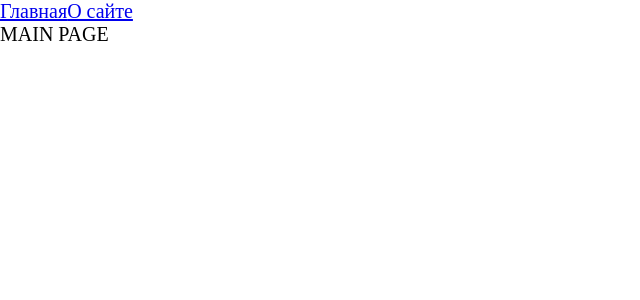
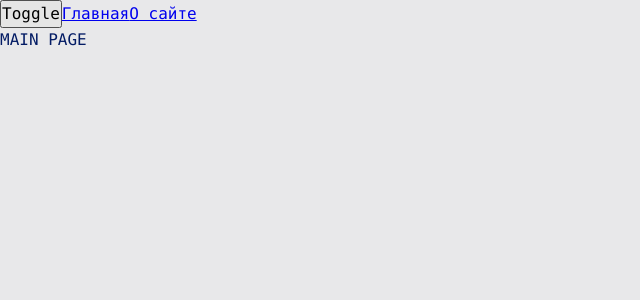
Before and after one commit to ezzEkzo/twitter, a React app: page / in a window 1280 px wide. Shown: the top 300 px of the page, without its empty margins (0-640 px from the left). Built offline with nearby package versions, Linux system fonts and the light colour scheme.

Commit message:
global styles, and Theme Context

```diff
--- a/src/App.tsx
+++ b/src/App.tsx
@@ -1,13 +1,21 @@
-import React from 'react';
+import React, {useContext, useState} from 'react';
 import  { Suspense } from 'react';
-import "./index.scss"
+import "./styles/index.scss"
 import {Link, Route, Routes} from "react-router-dom";
 import {AboutPageAsync} from "./pages/AboutPage/AboutPage.async";
 import {MainPageAsync} from "./pages/MianPage/MainPage.async";
+import {Theme, ThemeContext} from "./theme/ThemeContext";
+import {useTheme} from "./theme/useTheme";
+
+
 
 const App = () => {
+
+    const {theme, toggleTheme} = useTheme()
+
     return (
-        <div className={"app"}>
+        <div className={`app ${theme}`}>
+            <button onClick={toggleTheme}>Toggle</button>
             <Link to={'/'}>Главная</Link>
             <Link to={'/about'}>О сайте</Link>
             <Suspense fallback={"...Loading"}>
--- a/src/index.scss
+++ /dev/null
@@ -1,9 +0,0 @@
-* {
-  margin: 0;
-  padding: 0;
-  box-sizing: border-box;
-}
-
-.app {
-  font-size: 20px;
-}
--- a/src/index.tsx
+++ b/src/index.tsx
@@ -1,11 +1,14 @@
 import {render} from "react-dom";
 import App from "./App";
 import {BrowserRouter} from "react-router-dom";
+import ThemeProvider from "./theme/ThemeProvider";
 
 
 render(
     <BrowserRouter>
-        <App/>
+        <ThemeProvider>
+            <App/>
+        </ThemeProvider>
     </BrowserRouter>,
     document.getElementById("root")
 )
--- /dev/null
+++ b/src/styles/index.scss
@@ -0,0 +1,14 @@
+@import "reset";
+@import "variables/global";
+@import "themes/normal";
+@import "themes/dark";
+
+
+.app {
+  font: var(--font-m);
+
+  background: var(--bg-color);
+  color: var(--primary-color);
+
+  min-height: 100vh;
+}
--- /dev/null
+++ b/src/styles/reset.scss
@@ -0,0 +1,14 @@
+* {
+  margin: 0;
+  padding: 0;
+  box-sizing: border-box;
+}
+
+input,
+button,
+textarea,
+select {
+  margin: 0;
+
+  font: inherit;
+}
--- /dev/null
+++ b/src/styles/themes/dark.scss
@@ -0,0 +1,6 @@
+.app.dark {
+  --bg-color: #090949;
+
+  --primary-color: #049604;
+  --secondary-color: #04ff04;
+}
--- /dev/null
+++ b/src/styles/themes/normal.scss
@@ -0,0 +1,6 @@
+.app.light {
+  --bg-color: #e8e8ea;
+
+  --primary-color: #041c65;
+  --secondary-color: #0449e0;
+}
--- /dev/null
+++ b/src/styles/variables/global.scss
@@ -0,0 +1,11 @@
+:root {
+  --font-family-main: Consolas, "Times New Roman", Serif;
+
+  --font-size-m: 16px;
+  --font-line-m: 24px;
+  --font-m: var(--font-size-m) / var(--font-line-m) var(--font-family-main);
+
+  --font-size-l: 24px;
+  --font-line-l: 32px;
+  --font-l: var(--font-size-l) / var(--font-line-l) var(--font-family-main);
+}
--- /dev/null
+++ b/src/theme/ThemeContext.ts
@@ -0,0 +1,15 @@
+import {createContext} from "react";
+
+export enum Theme {
+    LIGHT= "light",
+    DARK = "dark"
+}
+
+export interface ThemeContextProps {
+    theme?: Theme;
+    setTheme?: (theme: Theme) => void;
+}
+
+export const ThemeContext = createContext<ThemeContextProps>({})
+
+export const LOCAL_STORAGE_THEME_KEY = 'theme'
--- /dev/null
+++ b/src/theme/ThemeProvider.tsx
@@ -0,0 +1,22 @@
+import React, {FC, useMemo, useState} from 'react';
+import {LOCAL_STORAGE_THEME_KEY, Theme, ThemeContext} from './ThemeContext';
+
+const defaultTheme = localStorage.getItem(LOCAL_STORAGE_THEME_KEY) as Theme || Theme.LIGHT
+
+const ThemeProvider:FC = ({children}) => {
+
+    const [theme, setTheme] = useState<Theme>(defaultTheme)
+
+    const defaultProps = useMemo(() => ({
+        theme,
+        setTheme: setTheme
+    }), [theme])
+
+    return (
+        <ThemeContext.Provider value={defaultProps}>
+            {children}
+        </ThemeContext.Provider>
+    );
+};
+
+export default ThemeProvider;
--- /dev/null
+++ b/src/theme/useTheme.ts
@@ -0,0 +1,19 @@
+import {LOCAL_STORAGE_THEME_KEY, Theme, ThemeContext} from "./ThemeContext";
+import {useContext} from "react";
+
+interface useThemeResult {
+    toggleTheme: () => void;
+    theme: Theme;
+}
+
+export function useTheme(): useThemeResult {
+    const {theme, setTheme} = useContext(ThemeContext);
+
+    const toggleTheme = () => {
+        const newTheme = theme === Theme.DARK ? Theme.LIGHT : Theme.DARK
+        setTheme(newTheme)
+        localStorage.setItem(LOCAL_STORAGE_THEME_KEY, newTheme)
+    }
+
+    return {theme, toggleTheme}
+}
```
